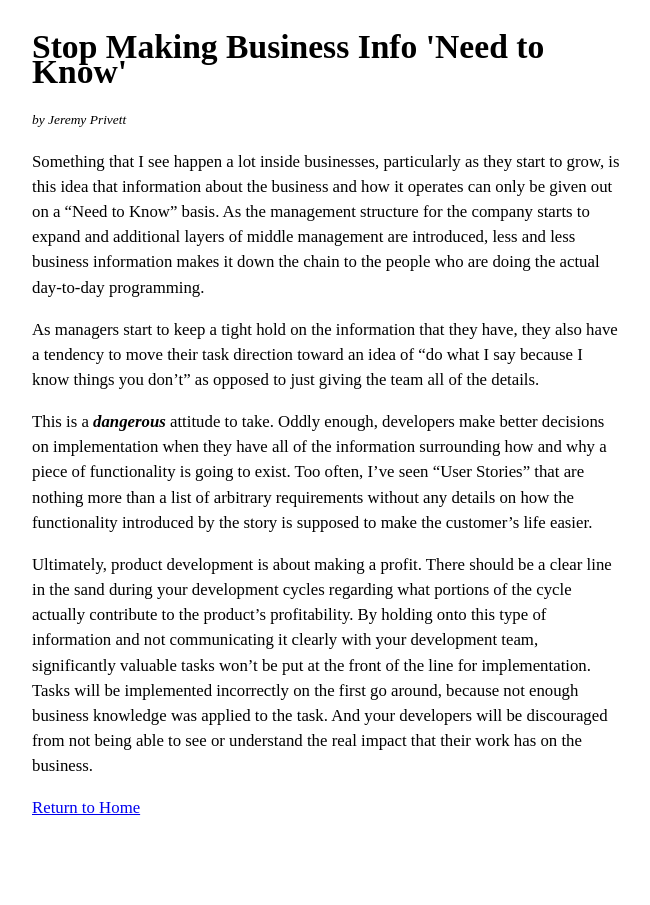
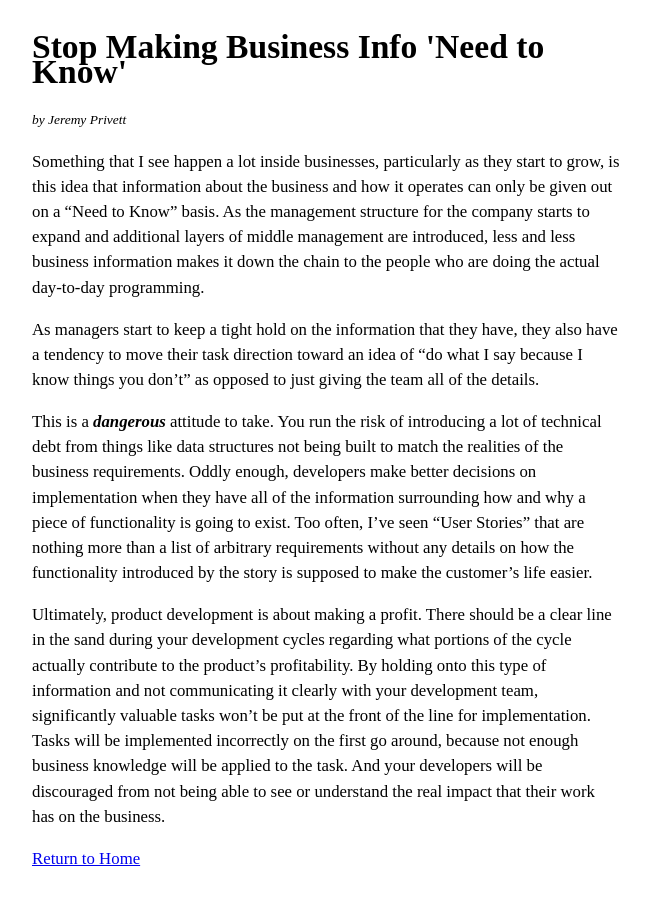
Before and after one commit to Atrophius/atrophius.github.io, a Jekyll site: the page built from _posts/2015-10-24-share-business-info.md, in a window 1280 px wide. Shown: the whole page, without its empty margins (314-964 px from the left). Built offline with Jekyll 4.4.1, drawn with Linux system fonts in a browser that asks for light colours.

Commit message:
Slight adjustments to the first post

```diff
--- a/_posts/2015-10-24-share-business-info.md
+++ b/_posts/2015-10-24-share-business-info.md
@@ -9,6 +9,6 @@ Something that I see happen a lot inside businesses, particularly as they start
 
 As managers start to keep a tight hold on the information that they have, they also have a tendency to move their task direction toward an idea of "do what I say because I know things you don't" as opposed to just giving the team all of the details.
 
-This is a ***dangerous*** attitude to take. Oddly enough, developers make better decisions on implementation when they have all of the information surrounding how and why a piece of functionality is going to exist. Too often, I've seen "User Stories" that are nothing more than a list of arbitrary requirements without any details on how the functionality introduced by the story is supposed to make the customer's life easier.
+This is a ***dangerous*** attitude to take. You run the risk of introducing a lot of technical debt from things like data structures not being built to match the realities of the business requirements. Oddly enough, developers make better decisions on implementation when they have all of the information surrounding how and why a piece of functionality is going to exist. Too often, I've seen "User Stories" that are nothing more than a list of arbitrary requirements without any details on how the functionality introduced by the story is supposed to make the customer's life easier.
 
-Ultimately, product development is about making a profit. There should be a clear line in the sand during your development cycles regarding what portions of the cycle actually contribute to the product's profitability. By holding onto this type of information and not communicating it clearly with your development team, significantly valuable tasks won't be put at the front of the line for implementation. Tasks will be implemented incorrectly on the first go around, because not enough business knowledge was applied to the task. And your developers will be discouraged from not being able to see or understand the real impact that their work has on the business.
+Ultimately, product development is about making a profit. There should be a clear line in the sand during your development cycles regarding what portions of the cycle actually contribute to the product's profitability. By holding onto this type of information and not communicating it clearly with your development team, significantly valuable tasks won't be put at the front of the line for implementation. Tasks will be implemented incorrectly on the first go around, because not enough business knowledge will be applied to the task. And your developers will be discouraged from not being able to see or understand the real impact that their work has on the business.
```
